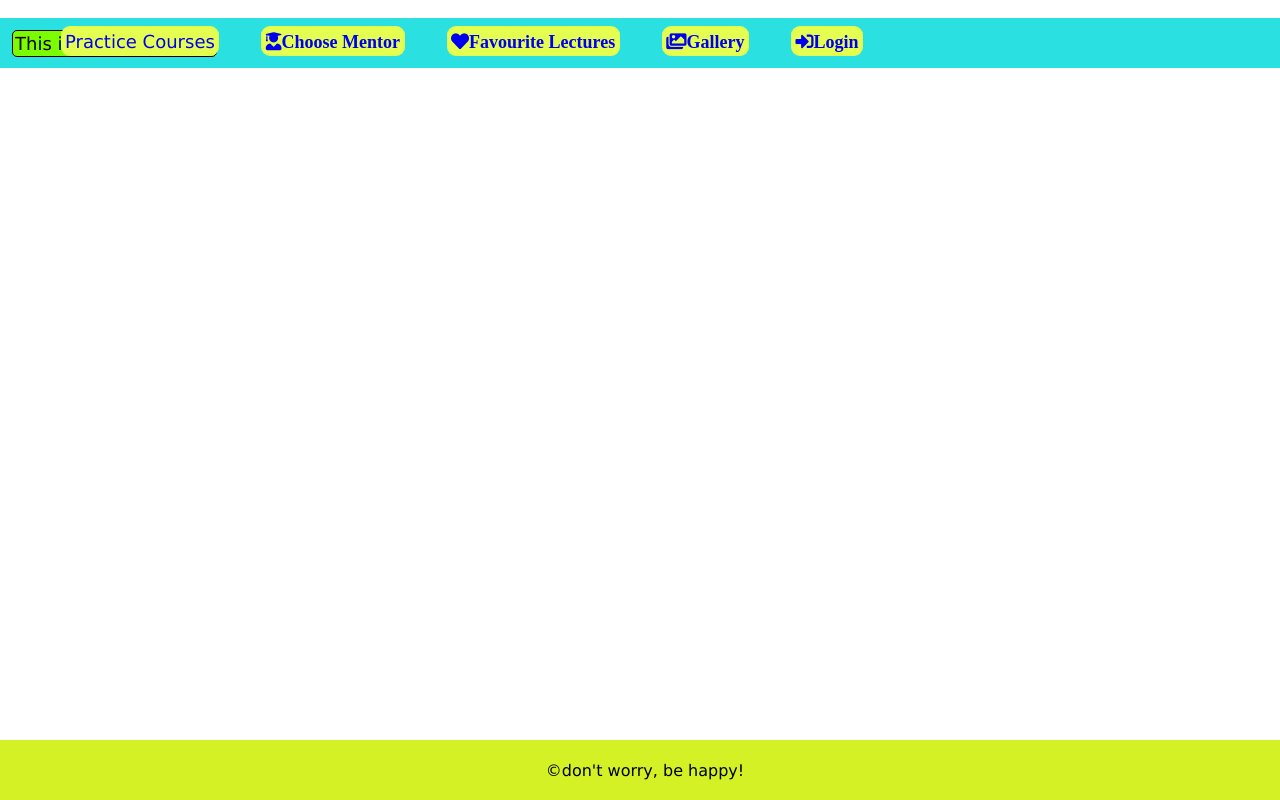
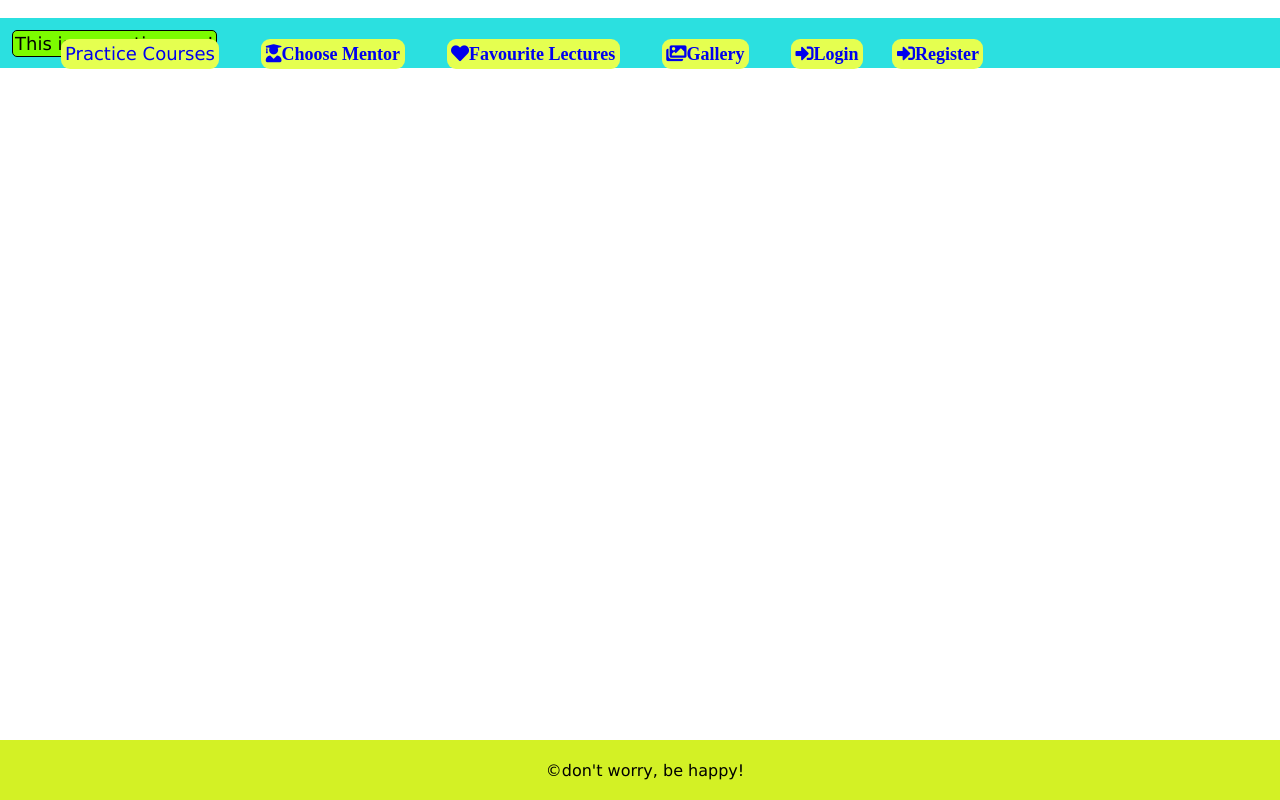
Before and after one commit to AtanasTachev/practice, a React (Create React App) app: page / in a window 1280 px wide. Built offline with nearby package versions, Linux system fonts and the light colour scheme.

Commit message:
add register

```diff
--- a/src/Components/navigation/Navigation.js
+++ b/src/Components/navigation/Navigation.js
@@ -22,6 +22,9 @@ const Navigation = () => {
                 </li>
                 <li>
                     <Link className="navLink" to="/login"><i class="fas fa-sign-in-alt">Login</i></Link>
+                    <li>
+                    <Link className="navLink" to="/register"><i class="fas fa-sign-in-alt">Register</i></Link>
+                </li>
                 </li>
             </ul>
         </nav>
```
